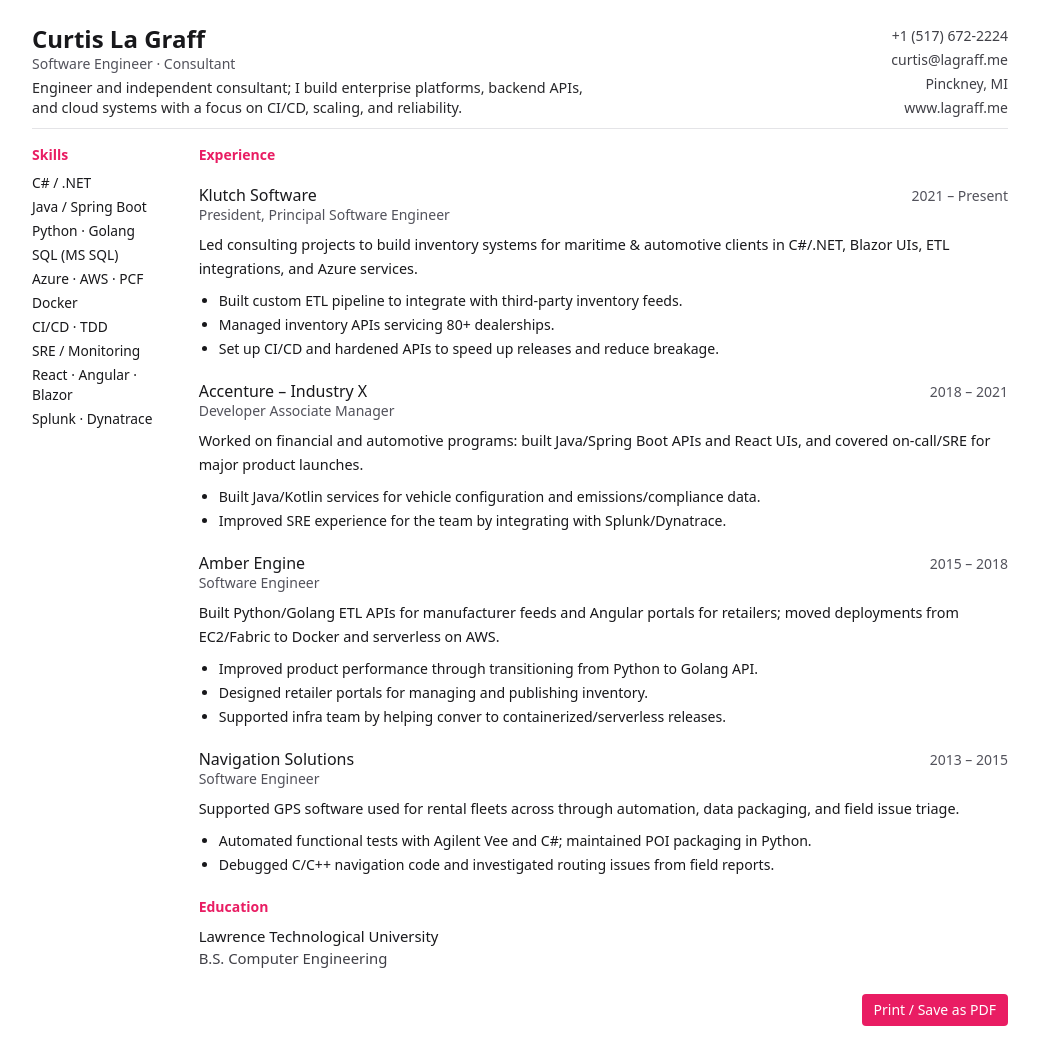
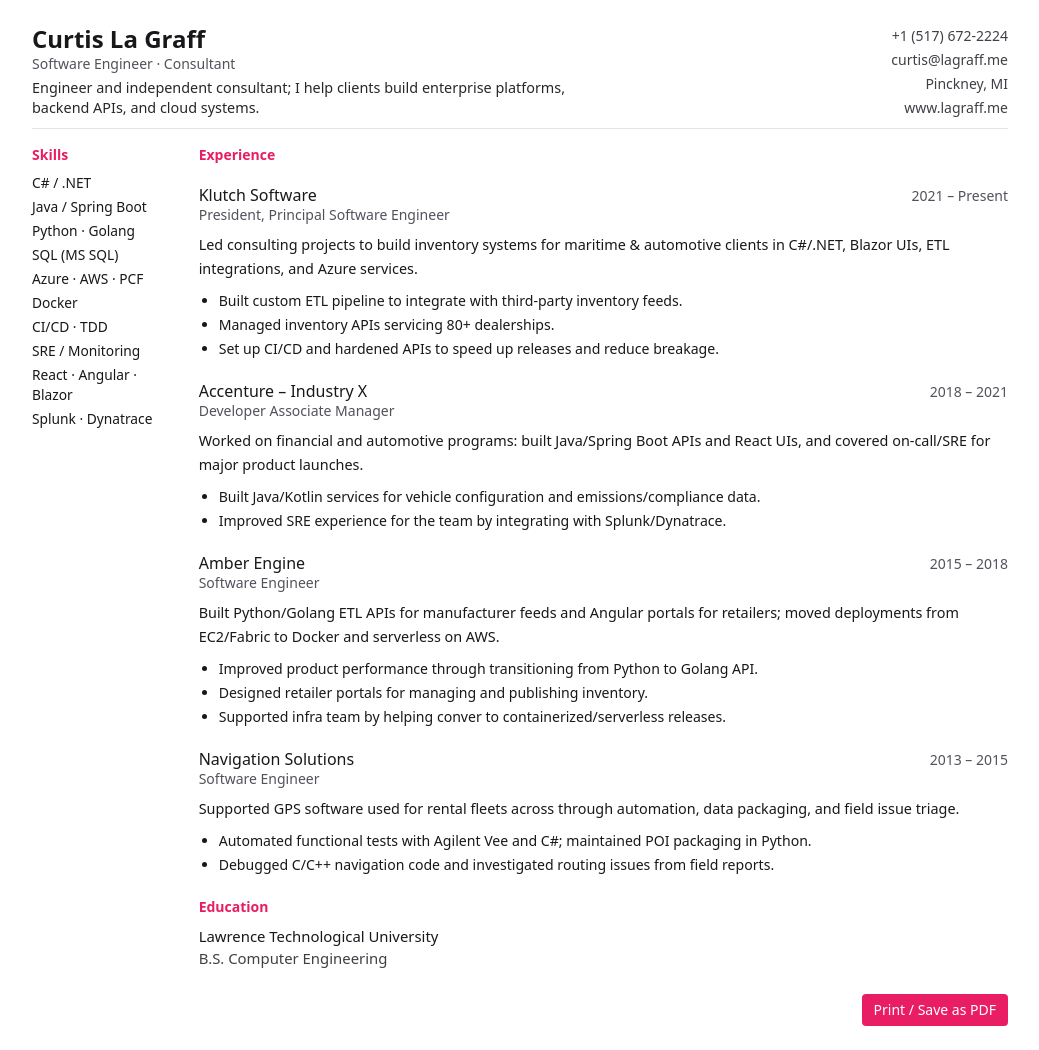
Before and after one commit to clagraff/clagraff.github.io, a Jekyll site: the page index.html, which Jekyll copies as it is, in a window 1280 px wide. Shown: the whole page, without its empty margins (120-1159 px from the left). Built offline with Jekyll 4.4.1, drawn with Linux system fonts in a browser that asks for light colours; nearby versions of some CDN libraries.

Commit message:
Update index.html

```diff
--- a/index.html
+++ b/index.html
@@ -27,7 +27,7 @@
         <h1 class="text-2xl font-semibold leading-tight">Curtis La Graff</h1>
         <p class="text-sm text-zinc-600">Software Engineer · Consultant</p>
         <p class="mt-1 text-[0.9rem] leading-5 text-zinc-800">
-          Engineer and independent consultant; I build enterprise platforms, backend APIs, and cloud systems with a focus on CI/CD, scaling, and reliability.
+          Engineer and independent consultant; I help clients build enterprise platforms, backend APIs, and cloud systems.
         </p>
       </div>
       <ul class="text-sm text-zinc-700 text-right leading-6">
```
